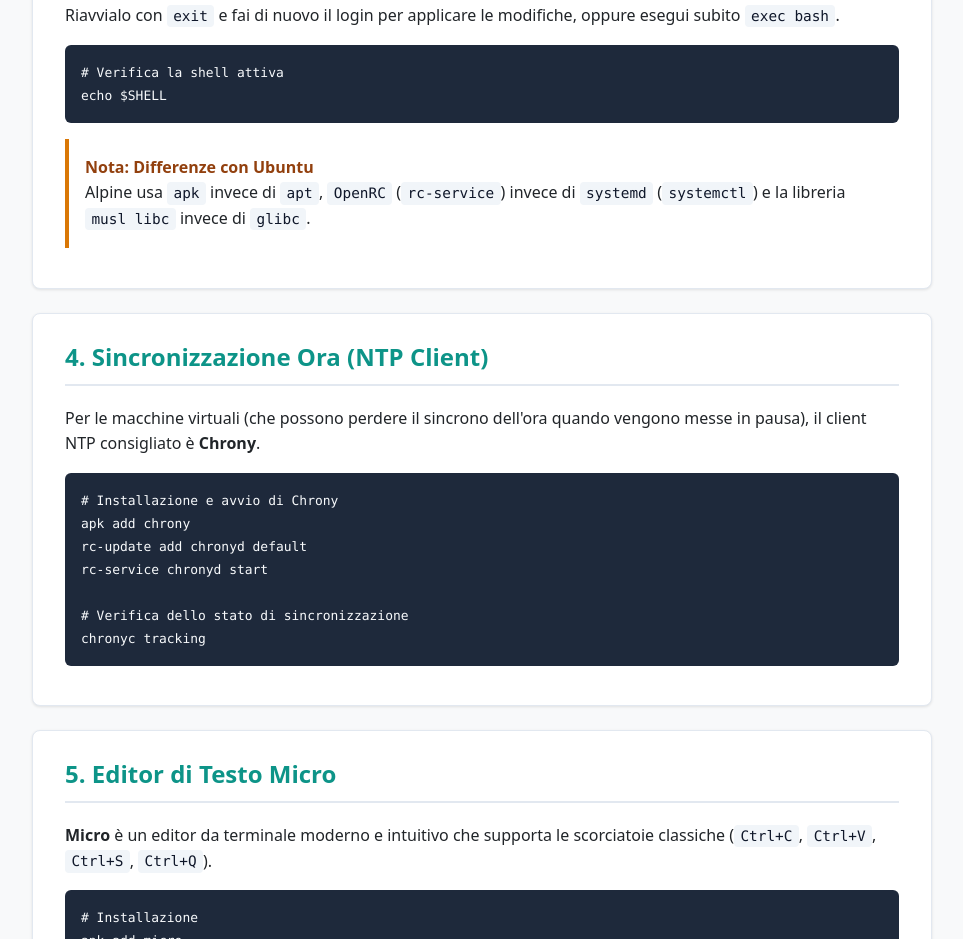
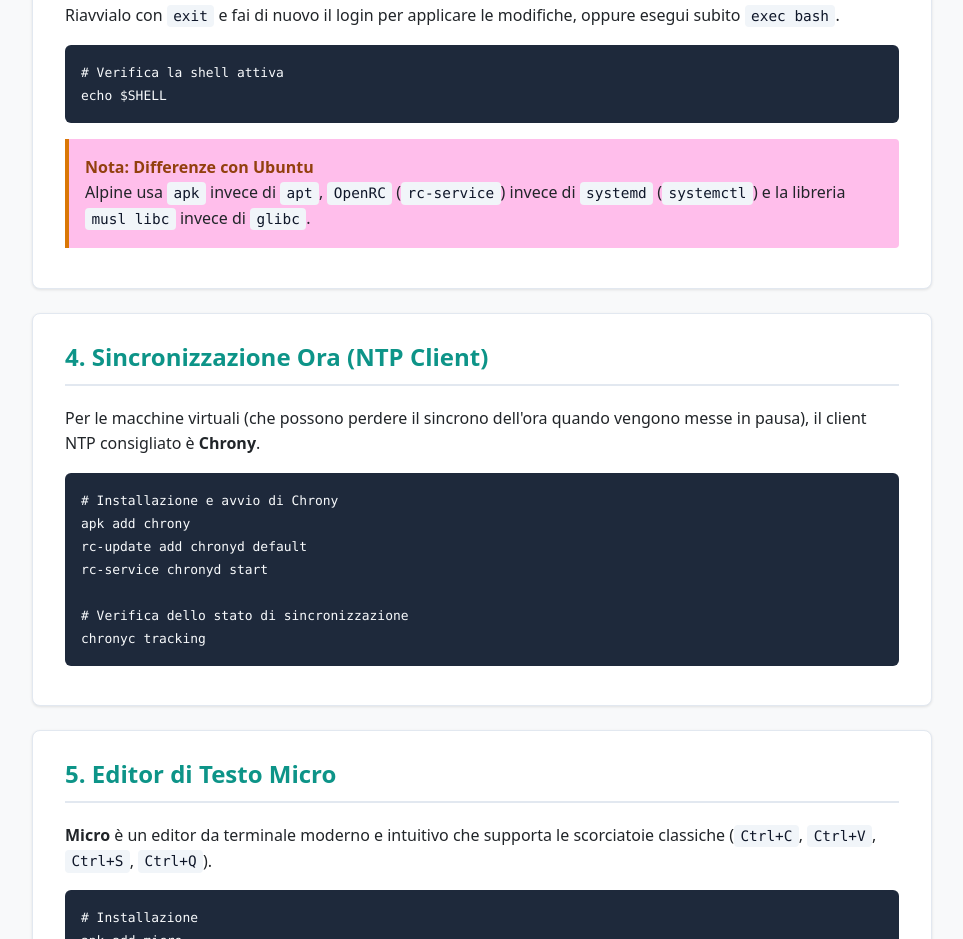
Before and after one commit to EliaSalerno/pr_terza_tps_real, a plain HTML site: page installazione/intro_alpine.html in a window 1280 px wide. Shown: the part 1686-2625 px from the top of the page, without its empty margins (158-1121 px from the left). Drawn offline with Linux system fonts and the light colour scheme.

Commit message:
Master: update intro alpine

```diff
--- a/installazione/intro_alpine.html
+++ b/installazione/intro_alpine.html
@@ -112,7 +112,7 @@
         }
 
         .alert {
-            background-color: #fffbeeb;
+            background-color: #ffbeeb;
             border-left: 4px solid var(--accent);
             padding: 1rem;
             margin: 1rem 0;
```
